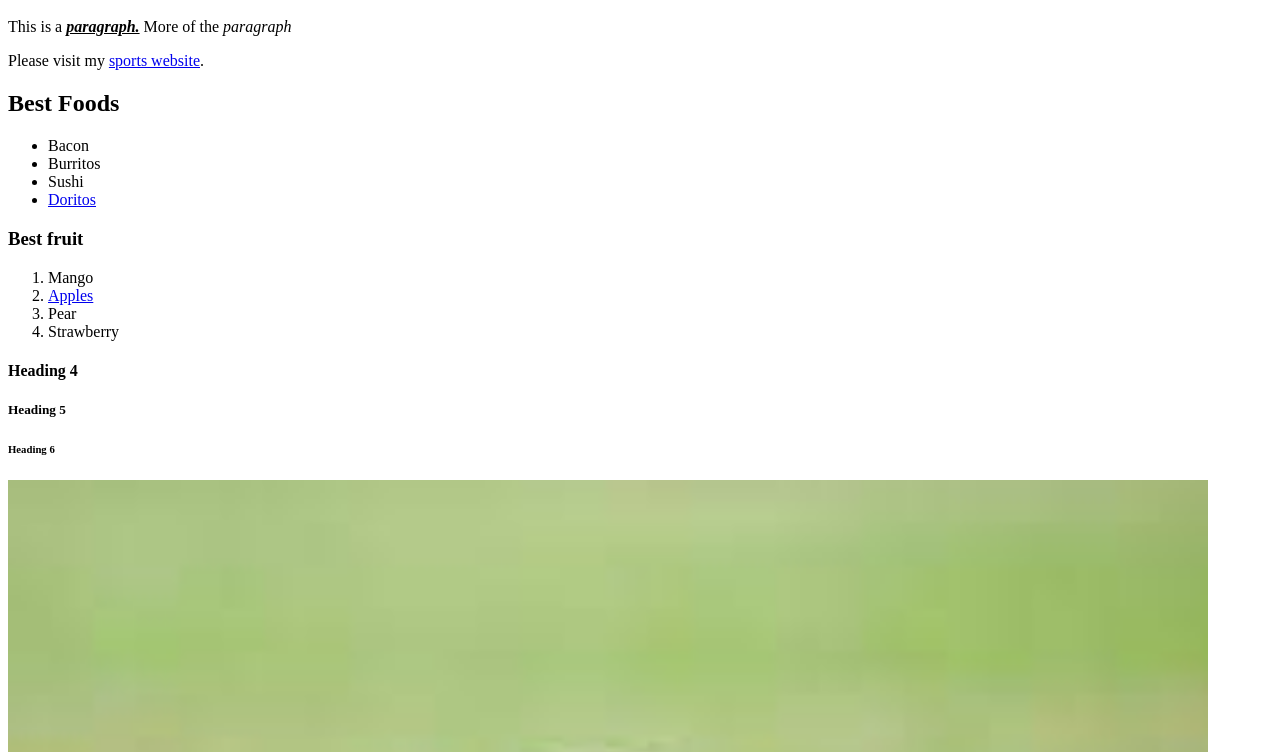
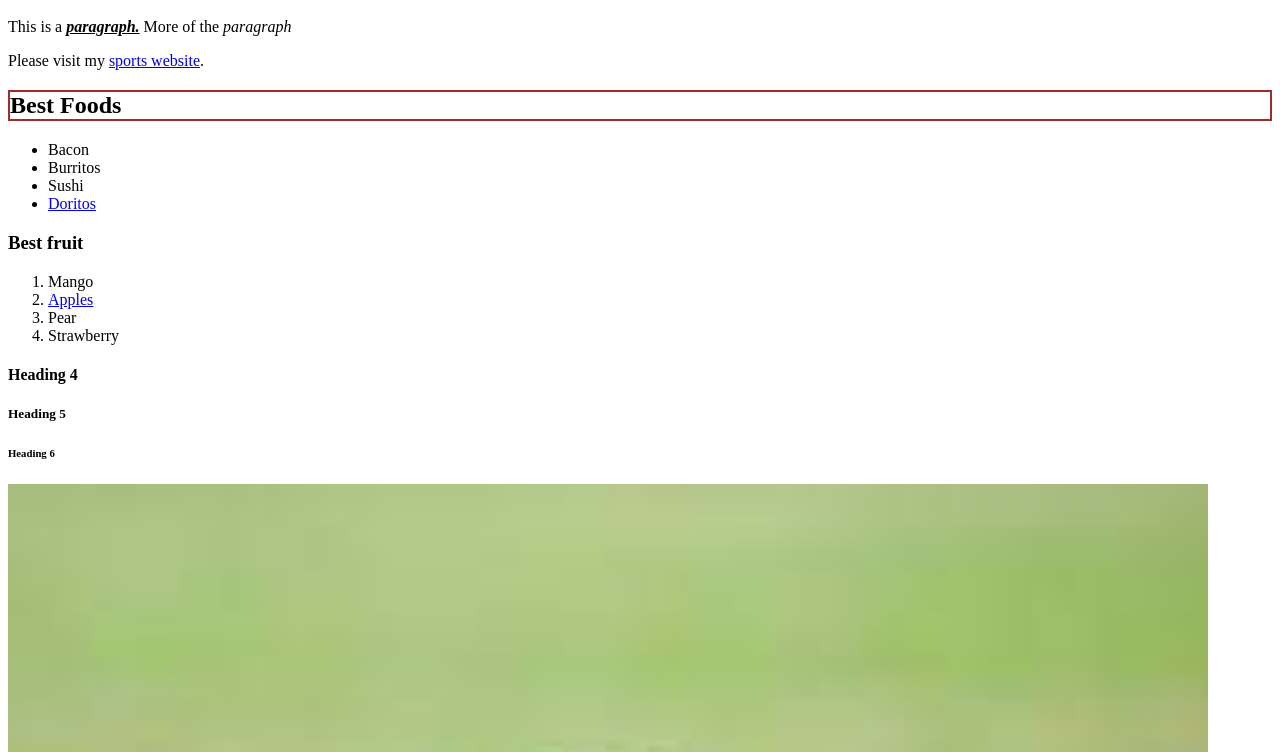
Before and after one commit to tylerandros/jrwald.github.io, a plain HTML site: page index.html in a window 1280 px wide. Shown: the part 48-800 px from the top of the page. Drawn offline with Linux system fonts and the light colour scheme.

Commit message:
index.html

```diff
--- a/index.html
+++ b/index.html
@@ -12,7 +12,7 @@
 
 
 
-    <h2>Best Foods</h2>
+    <h2 style="border:2px solid brown;">  Best Foods</h2>
     <!--blocks stack, inline stays on the same line.-->
 <ul>
     <li>Bacon</li>
```
